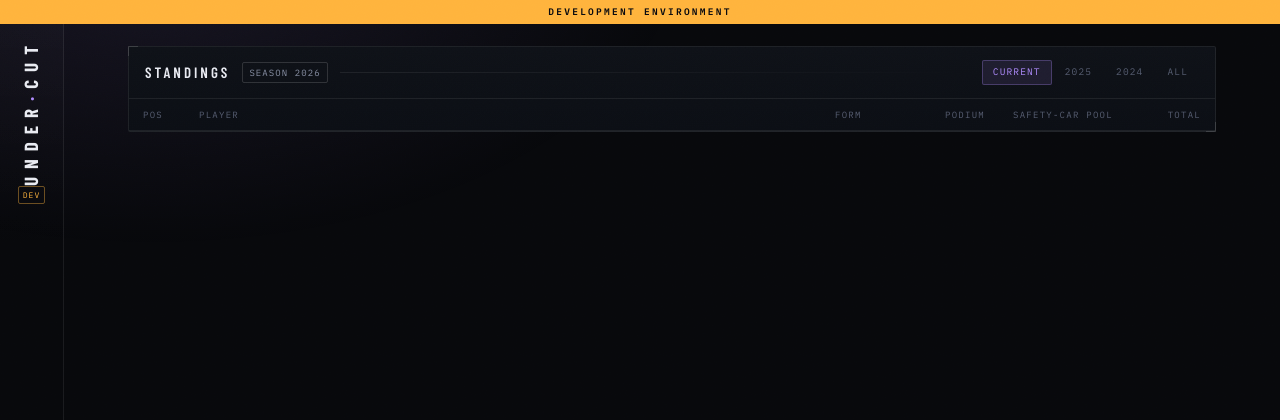
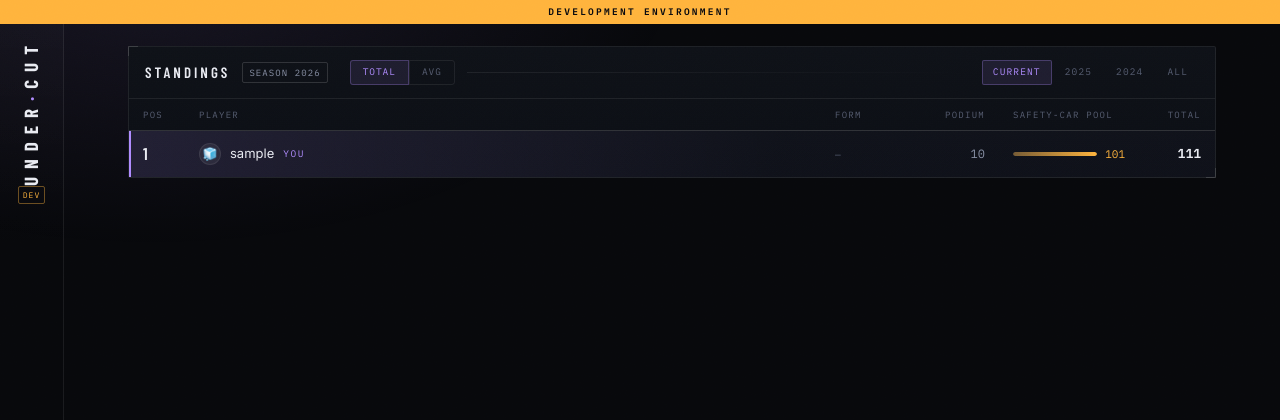
Before and after one commit to brettswift/f1-predictor, a Flask app: page /leaderboard in a window 1280 px wide. Shown: the top 420 px of the page. Run offline with Flask 3, Linux system fonts and the light colour scheme; the visitor is signed in with stand-in values (Sample User, id 1); data comes from the database, SQL or seed files in the repository; tables that the repository leaves empty hold one stand-in row (values such as "Sample post"); lists and menus that the app fills with data are empty.

Commit message:
BUD-153: dual ranking modes (Total + Average) on global and league leaderboards (#75)
- Add ranking_mode column to users (persisted preference)
- /leaderboard supports ?mode=total|average with preference persistence
- Average mode: >=2 scored races required to be ranked; others shown unranked
- Toggle UI (Total/Avg) in header with mode-persisting links
- Mode preference survives reload without query-string parameter
- League views share the same mechanism via pure member filter
- 12 unit tests: default, sort, threshold, boundary, persistence, leagues

Co-authored-by: Buddy <buddy.bs.bot@gmail.com>

```diff
--- a/src/app.py
+++ b/src/app.py
@@ -46,6 +46,12 @@ RETRY_INTERVAL_SEC = 120
 LIVE_REFRESH_INTERVAL_SEC = 30  # Auto-refresh every 30 seconds
 LIVE_RATE_LIMIT_SEC = 10  # Minimum time between API calls
 LIVE_CACHE_TTL_SEC = 5  # Cache live data for 5 seconds
+
+# F1-23 / BUD-153: dual ranking modes for the standings views.
+RANKING_MODES = ('total', 'average')
+# Minimum scored races in the view's window for a user to be *ranked* in
+# Average mode (avoids one-race artifacts, e.g. a single 100% race).
+MIN_RANKED_AVERAGE_RACES = 2
 
 # Magic-link authentication configuration
 LOGIN_TOKEN_BYTES = 32  # URL-safe token length
@@ -210,6 +216,7 @@ def init_db():
             display_name TEXT,
             avatar_emoji TEXT,
             favorite_driver_id INTEGER REFERENCES drivers(id),
+            ranking_mode TEXT CHECK (ranking_mode IN ('total', 'average')),
             created_at TIMESTAMP DEFAULT CURRENT_TIMESTAMP
         )
     ''')
@@ -442,6 +449,13 @@ def _apply_migrations(db):
         # validates the id exists in drivers before writing it.
         db.execute('ALTER TABLE users ADD COLUMN favorite_driver_id INTEGER')
         app.logger.info('Migration: users.favorite_driver_id added')
+
+    # F1-23 / BUD-153: persisted leaderboard ranking mode (total|average).
+    # NULL (the default) means "total" — the historical behavior.
+    if 'ranking_mode' not in users:
+        db.execute('ALTER TABLE users ADD COLUMN ranking_mode '
+                   'CHECK (ranking_mode IN (\'total\', \'average\'))')
+        app.logger.info('Migration: users.ranking_mode added')
 
 # --- API fetching ---
 
@@ -1040,6 +1054,32 @@ def get_current_user():
     return user
 
 
+def normalize_ranking_mode(value):
+    """F1-23: validate a ranking-mode value; None when invalid or missing."""
+    if value and str(value).strip().lower() in RANKING_MODES:
+        return str(value).strip().lower()
+    return None
+
+
+def effective_ranking_mode(user):
+    """F1-23: the ranking mode that applies to this user.
+
+    The preference is persisted on the user row (users.ranking_mode); NULL
+    means 'total' — the historical behavior.
+    """
+    mode = None
+    if user is not None and 'ranking_mode' in user.keys():
+        mode = normalize_ranking_mode(user['ranking_mode'])
+    return mode or 'total'
+
+
+def set_ranking_mode(db, session_id, mode):
+    """F1-23: persist the user's ranking-mode preference (committed)."""
+    db.execute('UPDATE users SET ranking_mode = ? WHERE session_id = ?',
+               (mode, session_id))
+    db.commit()
+
+
 def _normalize_email(email):
     """Normalize email for storage and lookup."""
     return (email or '').strip().lower()
@@ -1827,6 +1867,27 @@ def predict(race_id):
 
     return render_template('predict.html', race=race, drivers=drivers, existing=existing)
 
+@app.route('/set-ranking-mode', methods=['POST'])
+def set_ranking_mode_route():
+    """F1-23: persist the current user's leaderboard ranking mode.
+
+    Form field `mode` must be 'total' or 'average'; anything else is a no-op.
+    Redirects to `next` (relative only, open-redirect guard) or /leaderboard.
+    """
+    user = get_current_user()
+    if not user:
+        return redirect(url_for('index'))
+
+    mode = normalize_ranking_mode(request.form.get('mode'))
+    if mode is not None:
+        set_ranking_mode(get_db(), user['session_id'], mode)
+
+    next_url = request.form.get('next') or ''
+    if next_url.startswith('/') and not next_url.startswith('//'):
+        return redirect(next_url)
+    return redirect(url_for('leaderboard'))
+
+
 @app.route('/leaderboard')
 def leaderboard():
     """Show leaderboard with all users and their scores.
@@ -1873,10 +1934,26 @@ def leaderboard():
         league_filter = "AND u.session_id IN (SELECT user_id FROM league_members WHERE league_id = ?)"
         league_args = (league['id'],)
 
-    # Get users with scores filtered by season
+    # F1-23 / BUD-153: ranking mode. A valid ?mode= sets AND persists the
+    # user's preference (it survives a reload with no mode param — the
+    # preference lives in users.ranking_mode, not the query string); without
+    # one, the persisted preference applies; NULL means 'total', the
+    # historical behavior. An invalid value is ignored.
+    mode = effective_ranking_mode(user)
+    mode_param = normalize_ranking_mode(request.args.get('mode'))
+    if mode_param is not None and user['ranking_mode'] != mode_param:
+        set_ranking_mode(db, user['session_id'], mode_param)
+        mode = mode_param
+
+    # Get users with scores filtered by season.
     # F1-111: exclude synthetic replay/persona users from public leaderboards.
+    # F1-23: races_in_window / avg_points use the exact same join (same
+    # season window) as total_score, so Average always covers exactly the
+    # races that Total sums.
     users = db.execute(f'''
-        SELECT u.*, COALESCE(SUM(s.points), 0) as total_score
+        SELECT u.*, COALESCE(SUM(s.points), 0) as total_score,
+               COUNT(s.race_id) as races_in_window,
+               AVG(s.points) as avg_points
         FROM users u
         LEFT JOIN scores s ON u.session_id = s.user_id
         LEFT JOIN races r ON s.race_id = r.id AND strftime('%Y', r.date) = ?
@@ -1884,6 +1961,38 @@ def leaderboard():
         GROUP BY u.session_id
         ORDER BY total_score DESC
     ''', (str(filter_year),) + league_args).fetchall()
+
+    # F1-23: in Average mode, only users with >= MIN_RANKED_AVERAGE_RACES
+    # scored races in this view's window are ranked; the rest are listed
+    # unranked beneath (they still appear normally in Total mode).
+    ranked_users, unranked_users = [], []
+    if mode == 'average':
+        qualified = [u for u in users if (u['races_in_window'] or 0) >= MIN_RANKED_AVERAGE_RACES]
+        qualified.sort(key=lambda u: (-(u['avg_points'] or 0),
+                                      -(u['total_score'] or 0),
+                                      (u['username'] or '').lower()))
+        for i, u in enumerate(qualified, 1):
+            d = dict(u)
+            d['rank'] = i
+            ranked_users.append(d)
+        unranked = [u for u in users if (u['races_in_window'] or 0) < MIN_RANKED_AVERAGE_RACES]
+        unranked.sort(key=lambda u: (-(u['total_score'] or 0),
+                                     (u['username'] or '').lower()))
+        unranked_users = [dict(u) for u in unranked]
+    else:
+        for i, u in enumerate(users, 1):
+            d = dict(u)
+            d['rank'] = i
+            ranked_users.append(d)
+
+    # Toggle links preserve the current season/league selection.
+    mode_qs = {}
+    if league is not None:
+        mode_qs['league'] = league['id']
+    if season_param not in ('current', ''):
+        mode_qs['season'] = season_param
+    mode_url_total = url_for('leaderboard', mode='total', **mode_qs)
+    mode_url_average = url_for('leaderboard', mode='average', **mode_qs)
 
     # Get races in the selected season
     races = db.execute('''
@@ -1906,11 +2015,19 @@ def leaderboard():
 
     return render_template('leaderboard.html',
                           users=users,
+                          ranked_users=ranked_users,
+                          unranked_users=unranked_users,
+                          matrix_users=(ranked_users + unranked_users
+                                        if mode == 'average' else ranked_users),
                           races=races,
                           score_matrix=score_matrix,
                           current_user=user,
                           season=filter_year,
                           league=league,
+                          mode=mode,
+                          mode_url_total=mode_url_total,
+                          mode_url_average=mode_url_average,
+                          min_average_races=MIN_RANKED_AVERAGE_RACES,
                           sc_pools=get_sc_pools(db),
                           sc_pool_start=SC_POOL_START)
 
--- a/src/templates/leaderboard.html
+++ b/src/templates/leaderboard.html
@@ -9,6 +9,14 @@
   color:var(--dimmer);border-radius:2px;text-decoration:none}
 .seasons a:hover{color:var(--tx);background:rgba(255,255,255,.04);text-decoration:none}
 .seasons a.on{color:var(--acc);background:rgba(176,140,255,.1);box-shadow:inset 0 0 0 1px rgba(176,140,255,.28)}
+.mode-toggle{display:flex;gap:0;margin-left:10px}
+.mode-toggle a{padding:4px 12px;font-family:var(--mono);font-size:9.5px;letter-spacing:.1em;text-transform:uppercase;
+  color:var(--dimmer);text-decoration:none;border:1px solid var(--line)}
+.mode-toggle a:first-child{border-radius:3px 0 0 3px}
+.mode-toggle a:last-child{border-radius:0 3px 3px 0}
+.mode-toggle a.on{color:var(--acc);background:rgba(176,140,255,.1);border-color:rgba(176,140,255,.28)}
+.unranked-header{font-family:var(--mono);font-size:10px;letter-spacing:.08em;color:var(--dim);
+  text-transform:uppercase;padding:12px 0 4px;border-top:1px solid var(--line)}
 .who{display:flex;align-items:center;gap:9px}
 .pfp{width:22px;height:22px;border-radius:50%;flex:0 0 auto;display:grid;place-items:center;font-size:12px;
   background:rgba(255,255,255,.06);border:1px solid var(--line)}
@@ -30,6 +38,10 @@
     <h2>Standings</h2>
     {% if league %}<span class="tag acc">{{ league['emoji_or_color'] }} {{ league['name'] }}</span>{% endif %}
     {% if season %}<span class="tag">Season {{ season }}</span>{% endif %}
+    <div class="mode-toggle">
+      <a href="{{ mode_url_total }}" class="{% if mode == 'total' %}on{% endif %}">Total</a>
+      <a href="{{ mode_url_average }}" class="{% if mode == 'average' %}on{% endif %}">Avg</a>
+    </div>
     <div class="rule"></div>
     <div class="seasons">
       <a href="?season=current" class="{% if not league and season %}on{% endif %}">Current</a>
@@ -46,11 +58,15 @@
       <th style="width:100px">Form</th>
       <th style="width:78px;text-align:right">Podium</th>
       <th style="width:140px">Safety-car pool</th>
+      {% if mode == 'average' %}
+      <th style="width:76px;text-align:right">Avg</th>
+      {% else %}
       <th style="width:76px;text-align:right">Total</th>
+      {% endif %}
     </tr></thead>
     <tbody>
       {% set sc_peak = (sc_pools.values()|list + [sc_pool_start])|max %}
-      {% for u in users %}
+      {% for u in ranked_users %}
       {% set recent = [] %}
       {% for race in races[-5:] %}
         {% set v = score_matrix[u['session_id']][race['id']] %}
@@ -58,7 +74,7 @@
       {% endfor %}
       {% set peak = recent|max if recent else 0 %}
       <tr {% if u['session_id'] == current_user['session_id'] %}class="me"{% endif %}>
-        <td><span class="pos-n">{{ loop.index }}</span></td>
+        <td><span class="pos-n">{{ u['rank'] }}</span></td>
         <td>
           <span class="who">
             <span class="pfp">{{ avatar_for(u) }}</span>
@@ -79,11 +95,38 @@
         <td style="text-align:right"><span class="num" style="font-size:12px;color:var(--dim)">{{ u['total_score'] }}</span></td>
         <td><span class="scmeter"><span class="m"><i style="width:{{ ((pool / sc_peak * 100)|round|int) if sc_peak else 0 }}%"></i></span>
           <span class="num" style="font-size:11px;color:var(--warn)">{{ pool }}</span></span></td>
+        {% if mode == 'average' %}
+        <td style="text-align:right"><span class="pts">{{ (u['avg_points'] or 0)|round(1) }}</span></td>
+        {% else %}
         <td style="text-align:right"><span class="pts">{{ u['total_score'] + pool }}</span></td>
+        {% endif %}
       </tr>
       {% endfor %}
     </tbody>
   </table>
+  {% if mode == 'average' and unranked_users %}
+  <div class="unranked-header">Below threshold — fewer than {{ min_average_races }} scored races in this window</div>
+  <table>
+    <tbody>
+      {% for u in unranked_users %}
+      <tr {% if u['session_id'] == current_user['session_id'] %}class="me"{% endif %} style="opacity:.5">
+        <td style="width:56px"><span class="pos-n">—</span></td>
+        <td>
+          <span class="who">
+            <span class="pfp">{{ avatar_for(u) }}</span>
+            <span>{{ display_name_for(u) }}</span>
+            {% if u['session_id'] == current_user['session_id'] %}<span class="lbl" style="color:var(--acc)">you</span>{% endif %}
+          </span>
+        </td>
+        <td style="width:100px"></td>
+        <td style="width:78px;text-align:right"><span class="num" style="font-size:12px;color:var(--dim)">{{ u['total_score'] }}</span></td>
+        <td style="width:140px"></td>
+        <td style="width:76px;text-align:right"><span class="lbl" style="font-size:10px;color:var(--dim)">{{ u['races_in_window'] or 0 }} race{% if (u['races_in_window'] or 0) != 1 %}s{% endif %}</span></td>
+      </tr>
+      {% endfor %}
+    </tbody>
+  </table>
+  {% endif %}
   </div>
 </section>
 
@@ -95,17 +138,21 @@
       <thead><tr>
         <th>Player</th>
         {% for race in races %}<th title="{{ race['name'] }}">R{{ race['round'] }}</th>{% endfor %}
-        <th>Total</th>
+        {% if mode == 'average' %}<th>Avg</th>{% else %}<th>Total</th>{% endif %}
       </tr></thead>
       <tbody>
-        {% for u in users %}
+        {% for u in matrix_users %}
         <tr {% if u['session_id'] == current_user['session_id'] %}class="me"{% endif %}>
           <td>{{ display_name_for(u) }}</td>
           {% for race in races %}
           {% set v = score_matrix[u['session_id']][race['id']] %}
           <td class="{% if not (v is number and v) %}zero{% endif %}">{{ v }}</td>
           {% endfor %}
+          {% if mode == 'average' %}
+          <td><span class="pts">{{ (u['avg_points'] or 0)|round(1) }}</span></td>
+          {% else %}
           <td><span class="pts">{{ u['total_score'] }}</span></td>
+          {% endif %}
         </tr>
         {% endfor %}
       </tbody>
```
Also changed, not shown: tests/unit/test_dual_ranking_modes.py (added, +324 -0 lines).
